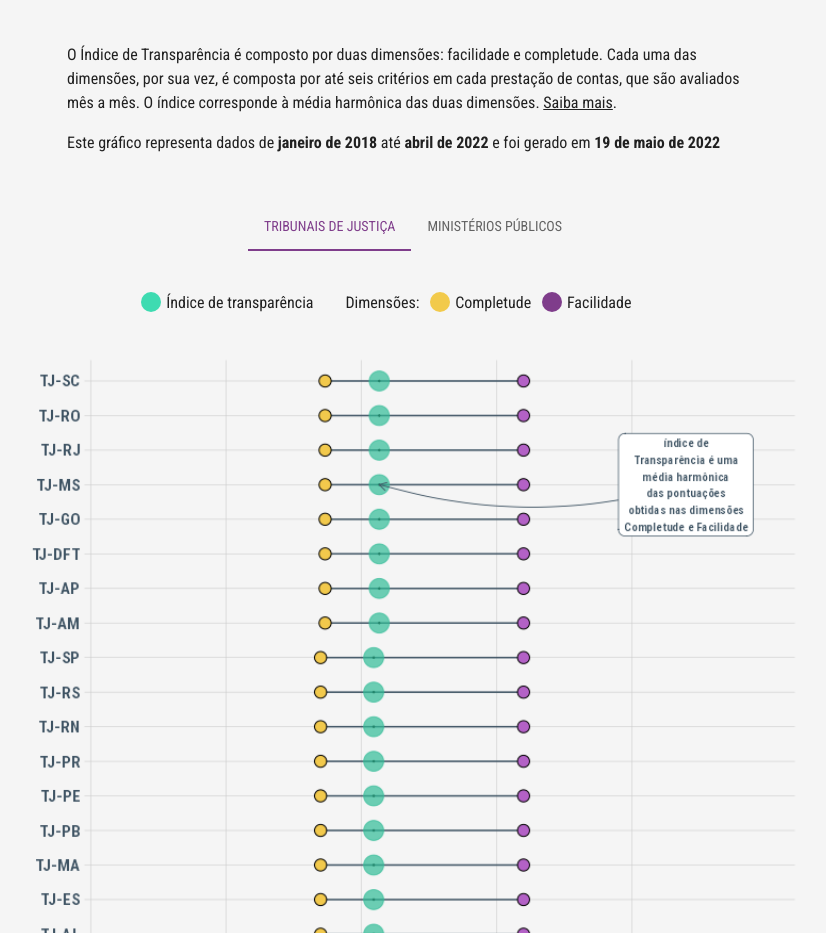
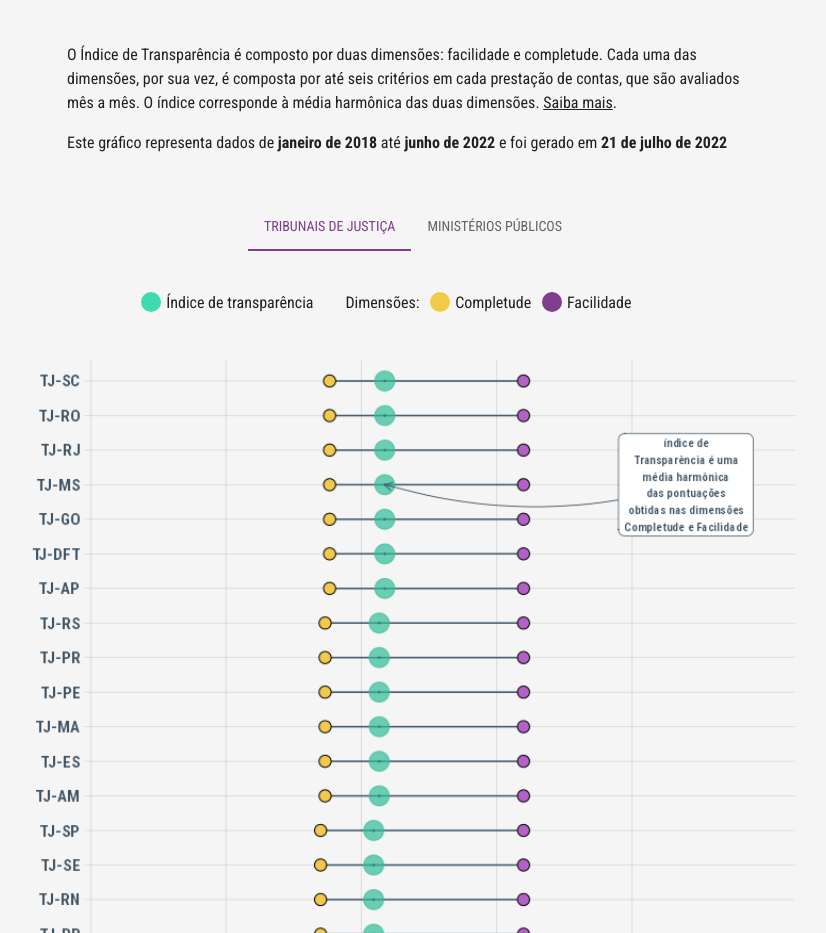
Before and after one commit to dadosjusbr/site, a Next.js app: page / in a window 1280 px wide. Shown: the part 1100-2033 px from the top of the page, without its empty margins (227-1053 px from the left). Built offline with nearby package versions, Linux system fonts and the light colour scheme; no server answers.

Commit message:
Atualiza gráficos do índice de transparência

```diff
--- a/src/pages/index.tsx
+++ b/src/pages/index.tsx
@@ -203,8 +203,8 @@ export default function Index({
                   </p>
                   <p>
                     Este gráfico representa dados de <b>janeiro de 2018</b> até{' '}
-                    <b>abril de 2022</b> e foi gerado em{' '}
-                    <b>19 de maio de 2022</b>
+                    <b>junho de 2022</b> e foi gerado em{' '}
+                    <b>21 de julho de 2022</b>
                   </p>
                 </Grid>
                 <Grid item width={900}>
```
Also changed, not shown: public/img/indice_mps.png, public/img/indice_tjs.png.
